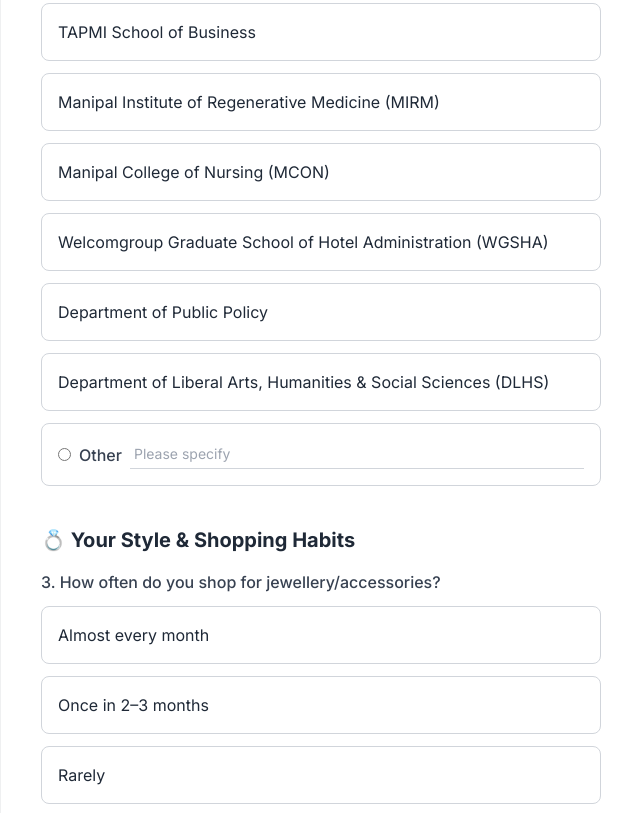
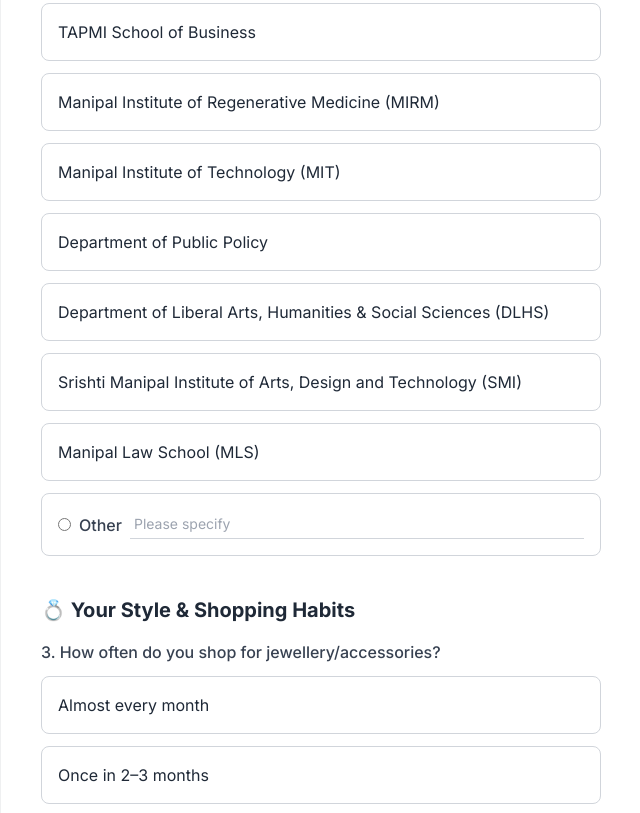
Before and after one commit to Jahnavi-Mantripragada/Aura_Form, a plain HTML site: page index.html in a window 1280 px wide. Shown: the part 819-1632 px from the top of the page, without its empty margins (319-959 px from the left). Drawn offline with nearby package versions, Linux system fonts and the light colour scheme.

Commit message:
Update index.html to correct the college names and add keychains and charms to the list

```diff
--- a/index.html
+++ b/index.html
@@ -98,14 +98,16 @@
                                     <label for="q2a" class="block cursor-pointer p-4 border border-gray-300 rounded-lg transition duration-200">TAPMI School of Business</label>
                                     <input type="radio" name="college" id="q2b" value="Manipal Institute of Regenerative Medicine (MIRM)" class="form-radio hidden">
                                     <label for="q2b" class="block cursor-pointer p-4 border border-gray-300 rounded-lg transition duration-200">Manipal Institute of Regenerative Medicine (MIRM)</label>
-                                    <input type="radio" name="college" id="q2c" value="Manipal College of Nursing (MCON)" class="form-radio hidden">
-                                    <label for="q2c" class="block cursor-pointer p-4 border border-gray-300 rounded-lg transition duration-200">Manipal College of Nursing (MCON)</label>
-                                    <input type="radio" name="college" id="q2d" value="Welcomgroup Graduate School of Hotel Administration (WGSHA)" class="form-radio hidden">
-                                    <label for="q2d" class="block cursor-pointer p-4 border border-gray-300 rounded-lg transition duration-200">Welcomgroup Graduate School of Hotel Administration (WGSHA)</label>
+                                    <input type="radio" name="college" id="q2c" value="Manipal Institute of Technology (MIT)" class="form-radio hidden">
+                                    <label for="q2c" class="block cursor-pointer p-4 border border-gray-300 rounded-lg transition duration-200">Manipal Institute of Technology (MIT)</label>
                                     <input type="radio" name="college" id="q2e" value="Department of Public Policy" class="form-radio hidden">
                                     <label for="q2e" class="block cursor-pointer p-4 border border-gray-300 rounded-lg transition duration-200">Department of Public Policy</label>
                                     <input type="radio" name="college" id="q2f" value="Department of Liberal Arts, Humanities & Social Sciences (DLHS)" class="form-radio hidden">
                                     <label for="q2f" class="block cursor-pointer p-4 border border-gray-300 rounded-lg transition duration-200">Department of Liberal Arts, Humanities & Social Sciences (DLHS)</label>
+                                    <input type="radio" name="college" id="q2f" value="Srishti Manipal Institute of Arts, Design and Technology (SMI)" class="form-radio hidden">
+                                    <label for="q2f" class="block cursor-pointer p-4 border border-gray-300 rounded-lg transition duration-200">Srishti Manipal Institute of Arts, Design and Technology (SMI)</label>
+                                    <input type="radio" name="college" id="q2f" value="Manipal Law School (MLS)" class="form-radio hidden">
+                                    <label for="q2f" class="block cursor-pointer p-4 border border-gray-300 rounded-lg transition duration-200">Manipal Law School (MLS)</label>
                                     <div class="flex items-center space-x-2 p-4 border border-gray-300 rounded-lg">
                                         <input type="radio" name="college" id="q2g" value="Other" class="form-radio">
                                         <label for="q2g" class="cursor-pointer text-gray-700 font-medium">Other</label>
@@ -154,6 +156,10 @@
                                     <label for="q5c" class="block cursor-pointer p-4 border border-gray-300 rounded-lg transition duration-200">Rings</label>
                                     <input type="checkbox" name="accessoryType" id="q5d" value="Neckpieces" class="form-checkbox hidden">
                                     <label for="q5d" class="block cursor-pointer p-4 border border-gray-300 rounded-lg transition duration-200">Neckpieces</label>
+                                    <input type="checkbox" name="accessoryType" id="q5d" value="Charms" class="form-checkbox hidden">
+                                    <label for="q5d" class="block cursor-pointer p-4 border border-gray-300 rounded-lg transition duration-200">Charms</label>
+                                    <input type="checkbox" name="accessoryType" id="q5d" value="Key Chains" class="form-checkbox hidden">
+                                    <label for="q5d" class="block cursor-pointer p-4 border border-gray-300 rounded-lg transition duration-200">Key Chains</label>
                                     <input type="checkbox" name="accessoryType" id="q5e" value="A mix (surprise me 🤩)" class="form-checkbox hidden">
                                     <label for="q5e" class="block cursor-pointer p-4 border border-gray-300 rounded-lg transition duration-200">A mix (surprise me 🤩)</label>
                                 </div>
```
